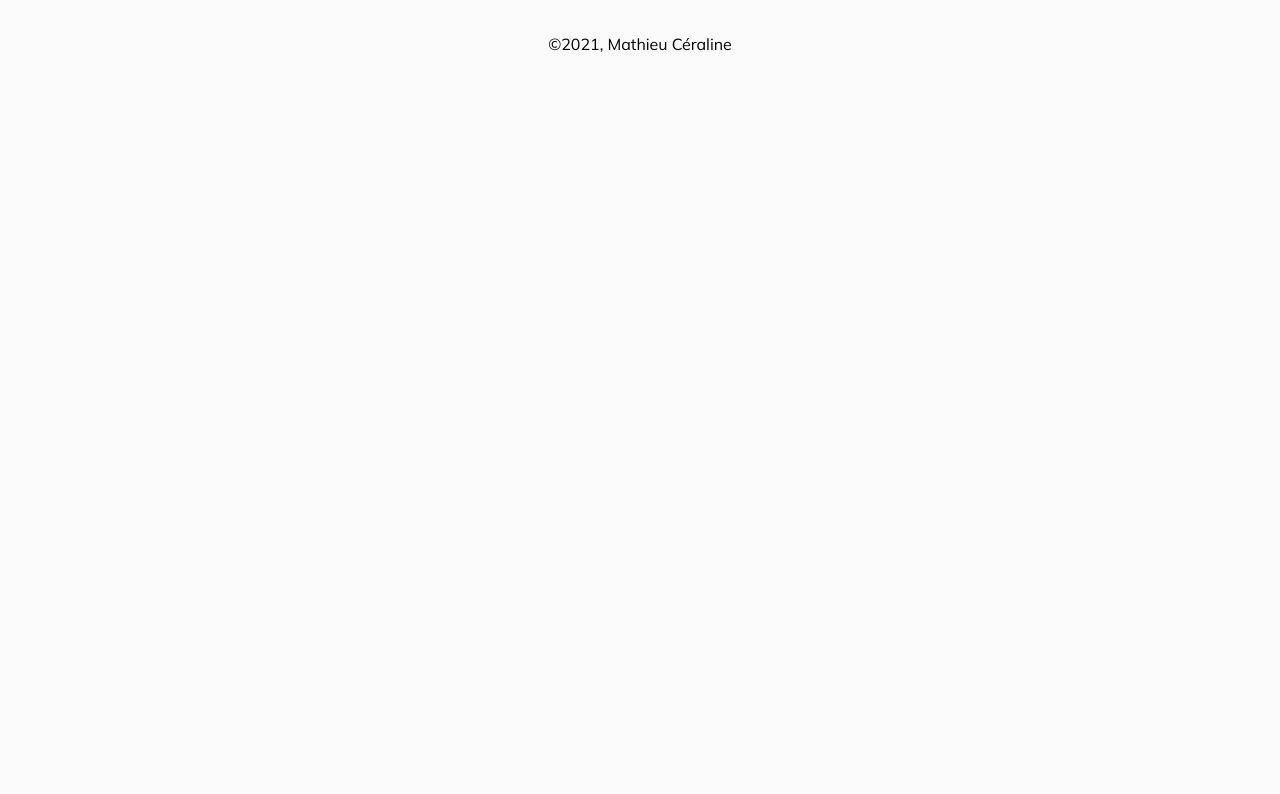
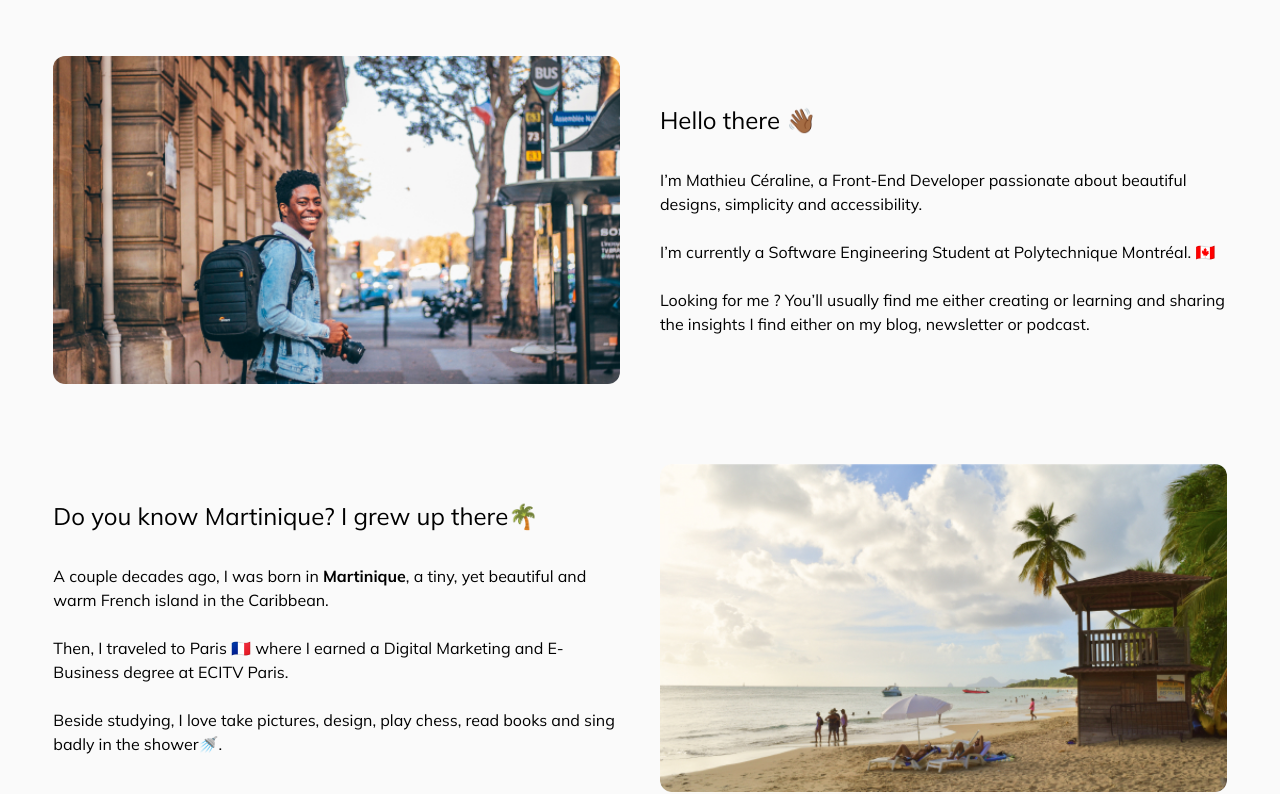
Before and after one commit to mathcrln/mathcrln.com, a Next.js app: page /about in a window 1280 px wide. Shown: the part 264-1058 px from the top of the page. Before the commit the page ends 800 px from the top, so only its background shows below. Built offline with nearby package versions, Linux system fonts and the light colour scheme.

Commit message:
Base Pages Layout

```diff
--- /dev/null
+++ b/src/components/library/BookCard.tsx
@@ -0,0 +1,23 @@
+import Image from 'next/image';
+
+export default function BookCard({ book }: { book: any }): JSX.Element {
+	const { title, author } = book;
+
+	return (
+		<div className=' max-w-max m-auto'>
+			<div className='rounded-lg shadow-lg' style={{ boxShadow: '0px 4px 6px rgba(0, 0, 0, 0.68)' }}>
+				<Image src='/book-sample.jpg' alt='' height={454} width={301} className='rounded-lg ' />
+				{/* <img src='/book-sample.jpg' alt='' className='rounded-lg shadow-lg' /> */}
+				{/* <div
+        className='h-96  bg-primary-light rounded-lg shadow-lg'
+        style={{
+            backgroundImage: 'url(https://source.unsplash.com/450x222/?book)',
+            backgroundSize: 'cover',
+        }}
+    /> */}
+			</div>
+			<h3 className='mt-5 font-bold text-md'>{title}</h3>
+			<p>{author}</p>
+		</div>
+	);
+}
--- /dev/null
+++ b/src/components/projects/ProjectCard.tsx
@@ -0,0 +1,36 @@
+import Link from 'next/dist/client/link';
+// import Image from 'next/dist/client/image';
+import { IProjectCard } from './types/project.type';
+
+export default function ProjectCard({ project }: { project: IProjectCard }): JSX.Element {
+	const { title, description, coverURL, slug, tags } = project;
+
+	return (
+		<Link href={`/playground/${slug}`} passHref>
+			<a>
+				<div
+					className='h-64 rounded-lg relative bg-no-repeat bg-cover transition duration-1000 ease-in-out  transform hover:-translate-y-1 hover:scale-105 '
+					style={{ backgroundImage: `url(${coverURL})` }}
+				>
+					{/* <Image src={coverURL} layout='fill' alt='' className='rounded-lg' /> */}
+
+					{tags && (
+						<div className='absolute bottom-3 left-3 flex space-x-2'>
+							{tags?.map((tag) => (
+								<>
+									<div className='bg-gray-900 px-5 py-2 rounded-lg' key={tag}>
+										{tag}
+									</div>
+								</>
+							))}
+						</div>
+					)}
+				</div>
+				<div>
+					<h3 className='text-2xl mt-5 mb-2'>{title}</h3>
+					<p>{description}</p>
+				</div>
+			</a>
+		</Link>
+	);
+}
--- a/src/layout/Header.tsx
+++ b/src/layout/Header.tsx
@@ -10,23 +10,26 @@ export default function Header(): JSX.Element {
 	// const [theme, setTheme] = useDarkMode();
 
 	return (
-		<header className='sticky top-0 bg-lightestGray dark:bg-darkGrey z-50'>
-			<Container className='flex flex-col justify-between py-8  items-center md:flex-row'>
+		<header className='sticky top-0 bg-lightestGray dark:bg-darkGrey z-50 dark:bg-opacity-95'>
+			<Container className='flex justify-between py-5 md:py-6 '>
 				<Link href='/' passHref>
 					<a>
-						<div className='flex items-center mb-5 md:mb-0'>
+						<div className='flex items-center '>
 							<Logo className='w-8' />
 							<p className='text-xl font-light ml-3'>Mathieu Céraline</p>
 						</div>
 					</a>
 				</Link>
-
-				<div className='flex'>
+				<div className='md:flex hidden items-center'>
 					<Navigation />
 					{/* <button type='button' className='ml-4 w-5 ' onClick={() => setTheme('toggle')}>
 						{theme === 'dark' ? <Sun /> : <Moon />}
 					</button> */}
 				</div>
+				<button type='button' className='md:hidden'>
+					<span className='block border border-white w-8 my-2 border-opacity-60' />
+					<span className='block border border-white w-8 my-2 border-opacity-60' />
+				</button>
 			</Container>
 		</header>
 	);
--- a/src/pages/about.tsx
+++ b/src/pages/about.tsx
@@ -1,5 +1,8 @@
 import Head from 'next/head';
 import Container from '@/layout/Container';
+import Image from 'next/image';
+import mathieu from '@/public/mathieu.jpg';
+import martinique from '@/public/martinique.jpg';
 
 export default function About(): JSX.Element {
 	return (
@@ -12,9 +15,86 @@ export default function About(): JSX.Element {
 			<Container>
 				<div className='text-center pt-4 mt-5'>
 					<h1 className='text-3xl md:text-5xl font-semibold'>Who am I?</h1>
-					<p className='text-lg md:text-2xl font-extralight my-4 text-[#CCCCCC]'>
+					<p className='text-lg md:text-xl font-extralight my-4 text-[#CCCCCC]'>
 						If you and I are to become friends, <br /> I guess it’s about time I introduce myself.
 					</p>
+				</div>
+
+				<div className=' mx-auto my-20 lg:max-w-[1200px]'>
+					<div className='grid lg:grid-cols-[1fr,1fr] gap-10 items-center'>
+						<Image
+							src={mathieu}
+							height={308}
+							width={532}
+							alt=''
+							placeholder='blur'
+							layout='responsive'
+							className='rounded-xl order-last md:order-first'
+						/>
+						<div className='text-md space-y-6 '>
+							<h2 className='text-2xl mb-8'>
+								Hello there{' '}
+								<span role='img' aria-label='waving hand'>
+									👋🏾
+								</span>
+							</h2>
+
+							<p>
+								I’m Mathieu Céraline, a Front-End Developer passionate about beautiful designs, simplicity and
+								accessibility.
+							</p>
+							<p>
+								I’m currently a Software Engineering Student at Polytechnique Montréal.{' '}
+								<span role='img' aria-label='Canadian Flag'>
+									🇨🇦
+								</span>
+							</p>
+							<p>
+								Looking for me ? You’ll usually find me either creating or learning and sharing the insights I
+								find either on my blog, newsletter or podcast.
+							</p>
+						</div>
+					</div>
+				</div>
+				<div className=' mx-auto my-20 lg:max-w-[1200px]'>
+					<div className='grid lg:grid-cols-[1fr,1fr] gap-10 items-center'>
+						<div className='text-md space-y-6 '>
+							<h2 className='text-2xl mb-8'>
+								Do you know Martinique? I grew up there
+								<span role='img' aria-label='waving hand'>
+									🌴
+								</span>
+							</h2>
+
+							<p>
+								A couple decades ago, I was born in <strong>Martinique</strong>, a tiny, yet beautiful and warm
+								French island in the Caribbean.
+							</p>
+							<p>
+								Then, I traveled to Paris{' '}
+								<span role='img' aria-label='French Flag'>
+									🇫🇷
+								</span>{' '}
+								where I earned a Digital Marketing and E-Business degree at ECITV Paris.
+							</p>
+							<p>
+								Beside studying, I love take pictures, design, play chess, read books and sing badly in the shower
+								<span role='img' aria-label='Shower'>
+									🚿
+								</span>
+								.
+							</p>
+						</div>
+						<Image
+							src={martinique}
+							height={308}
+							width={532}
+							alt=''
+							placeholder='blur'
+							layout='responsive'
+							className='rounded-xl order-last md:order-first'
+						/>
+					</div>
 				</div>
 			</Container>
 		</div>
--- a/src/pages/library.tsx
+++ b/src/pages/library.tsx
@@ -1,5 +1,25 @@
 import Head from 'next/head';
 import Container from '@/layout/Container';
+import BookCard from '@/components/library/BookCard';
+
+const BOOK = [
+	{
+		title: 'The 7 Habits of Highly Effective People',
+		author: 'Stephen R. Covey',
+	},
+	{
+		title: 'Grit',
+		author: 'Angela Duckworth',
+	},
+	{
+		title: 'Getting things done',
+		author: 'David Allen',
+	},
+	{
+		title: 'How we learn',
+		author: 'Benedict Carey',
+	},
+];
 
 export default function Library(): JSX.Element {
 	return (
@@ -16,6 +36,12 @@ export default function Library(): JSX.Element {
 						Here are some of the books I have enjoyed and learned from lately.
 					</p>
 				</div>
+
+				<main className='mt-16 grid lg:grid-cols-[1fr,1fr,1fr,1fr]'>
+					{BOOK.map((book) => (
+						<BookCard key={book.title} book={book} />
+					))}
+				</main>
 			</Container>
 		</div>
 	);
--- a/src/pages/playground.tsx
+++ b/src/pages/playground.tsx
@@ -1,6 +1,60 @@
 import Head from 'next/head';
 import Container from '@/layout/Container';
+import ProjectCard from '@/components/projects/ProjectCard';
+import { IProjectCard } from '@/components/projects/types/project.type';
 
+const PROJECTS: IProjectCard[] = [
+	{
+		id: '1',
+		title: 'Nova | Smile Every Morning',
+		description:
+			'Lorem ipsum dolor sit amet, consectetur adipiscing elit. Curabitur vulputate aliquet leo, et mollis arcu venenatis ut. Curabitur dignissim turpis nec vestibulum.',
+		coverURL: '/martinique.jpg',
+		tags: ['Design', 'Code', 'Marketing'],
+		slug: 'nova',
+	},
+	{
+		id: '2',
+		title: 'Jerry, this very portfolio!',
+		description:
+			'Lorem ipsum dolor sit amet, consectetur adipiscing elit. Curabitur vulputate aliquet leo, et mollis arcu venenatis ut. Curabitur dignissim turpis nec vestibulum.',
+		coverURL: '/mathieu.jpg',
+		slug: 'jerry',
+	},
+	{
+		id: '3',
+		title: 'Life Is Mine',
+		description:
+			'Lorem ipsum dolor sit amet, consectetur adipiscing elit. Curabitur vulputate aliquet leo, et mollis arcu venenatis ut. Curabitur dignissim turpis nec vestibulum.',
+		coverURL: '/martinique.jpg',
+		tags: ['UI', 'UX', 'Code'],
+		slug: 'lifeismine',
+	},
+	{
+		id: '4',
+		title: 'Jane Goodall Institute',
+		description:
+			'Lorem ipsum dolor sit amet, consectetur adipiscing elit. Curabitur vulputate aliquet leo, et mollis arcu venenatis ut. Curabitur dignissim turpis nec vestibulum.',
+		coverURL: '/martinique.jpg',
+		slug: 'jane-goodall',
+	},
+	{
+		id: '5',
+		title: 'GitHub Jobs API',
+		description:
+			'Lorem ipsum dolor sit amet, consectetur adipiscing elit. Curabitur vulputate aliquet leo, et mollis arcu venenatis ut. Curabitur dignissim turpis nec vestibulum.',
+		coverURL: '/martinique.jpg',
+		slug: 'jobs-api',
+	},
+	{
+		id: '6',
+		title: 'Dine Restaurant',
+		description:
+			'Lorem ipsum dolor sit amet, consectetur adipiscing elit. Curabitur vulputate aliquet leo, et mollis arcu venenatis ut. Curabitur dignissim turpis nec vestibulum.',
+		coverURL: '/martinique.jpg',
+		slug: 'dine',
+	},
+];
 export default function Playground(): JSX.Element {
 	return (
 		<div>
@@ -17,6 +71,34 @@ export default function Playground(): JSX.Element {
 						If you’re curious, here are a few project I worked on recently.
 					</p>
 				</div>
+				<main className='my-20'>
+					<div className='grid lg:grid-cols-[2fr,1fr] gap-10'>
+						<div
+							className=' h-80 rounded-lg relative bg-no-repeat bg-cover'
+							style={{ backgroundImage: `url('/mathieu.jpg')` }}
+						>
+							<div className='absolute bottom-3 left-3 bg-gray-900 px-5 py-2 rounded-lg'>Featured</div>
+						</div>
+						<div className='text-center space-y-5'>
+							<h2 className='text-3xl font-bold'>Farmer’s Market</h2>
+							<p>
+								Lorem ipsum dolor sit amet, consectetur adipiscing elit. Curabitur vulputate aliquet leo, et
+								mollis arcu venenatis ut. Curabitur dignissim turpis nec vestibulum.
+							</p>
+							<p>
+								Lorem ipsum dolor sit amet, consectetur adipiscing elit. Curabitur vulputate aliquet leo, et
+								mollis arcu venenatis ut. Curabitur dignissim turpis nec vestibulum.
+							</p>
+							<p>with React, Node JS, MongoDB</p>
+						</div>
+					</div>
+
+					<div className=' mt-16 grid lg:grid-cols-[1fr,1fr,1fr] gap-16'>
+						{PROJECTS.map((project) => (
+							<ProjectCard key={project.id} project={project} />
+						))}
+					</div>
+				</main>
 			</Container>
 		</div>
 	);
--- a/tsconfig.json
+++ b/tsconfig.json
@@ -21,7 +21,8 @@
 			"@/lib/*": ["./src/lib/*"],
 			"@/hooks/*": ["./src/hooks/*"],
 			"@/utils/*": ["./src/utils/*"],
-			"@/styles/*": ["./src/styles/*"]
+			"@/styles/*": ["./src/styles/*"],
+			"@/public/*": ["public/*"]
 		}
 	},
 	"include": ["next-env.d.ts", "**/*.ts", "**/*.tsx"],
```
Also changed, not shown: src/components/projects/types/project.type.ts (added, +8 -0 lines), src/pages/index.tsx (+11 -5 lines), public/martinique.jpg (added), public/mathieu.jpg (added).
